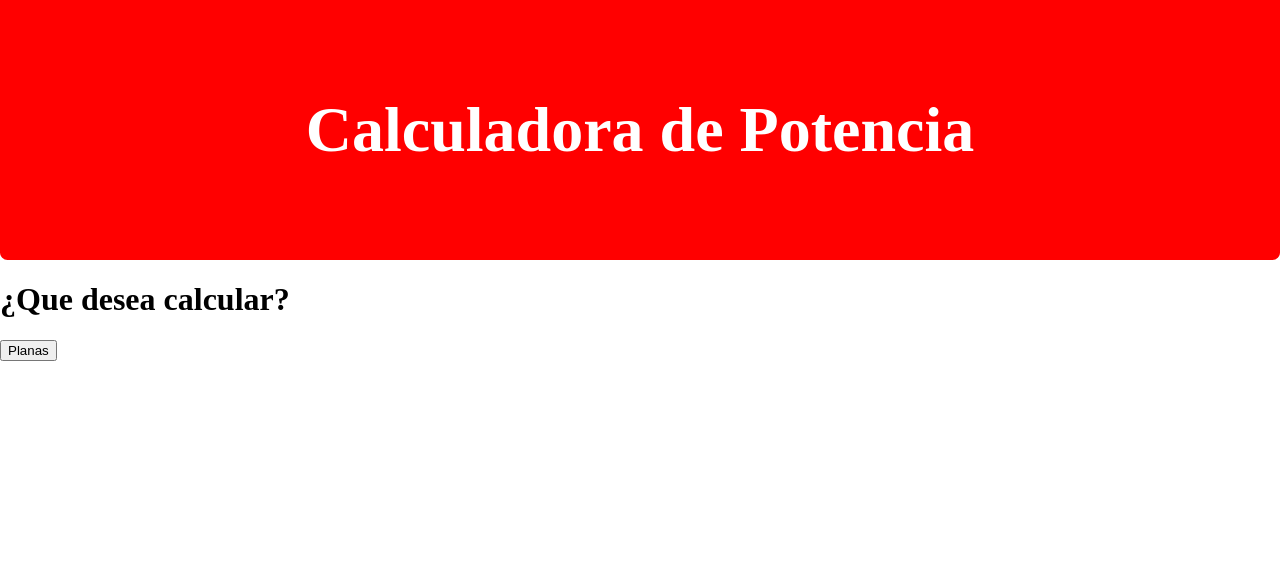
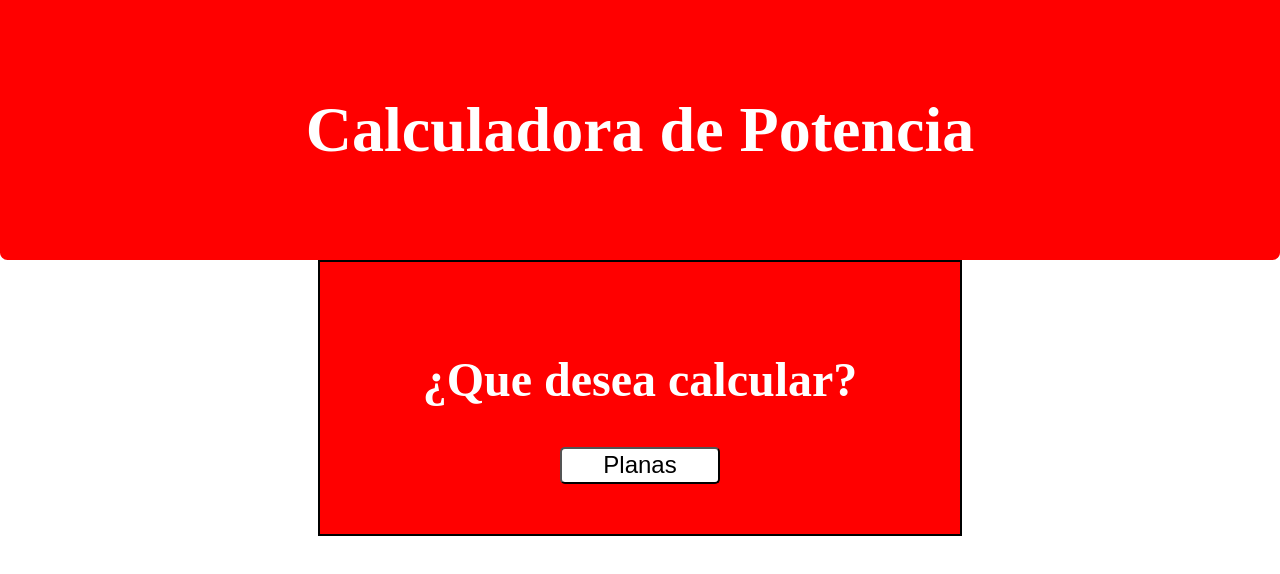
Before and after one commit to cfagomez/calculadora-potencia, a React (Vite) app: page / in a window 1280 px wide. Shown: the top 574 px of the page. Built offline with nearby package versions, Linux system fonts and the light colour scheme.

Commit message:
opciones-main

```diff
--- a/src/App.jsx
+++ b/src/App.jsx
@@ -6,8 +6,8 @@ function App() {
         <h1>Calculadora de Potencia</h1>
       </header>
       <main>
-        <h1>¿Que desea calcular?</h1>
-        <button>Planas</button>
+        <h2>¿Que desea calcular?</h2>
+        <button className="button">Planas</button>
       </main>
     </>
   )
--- a/src/index.css
+++ b/src/index.css
@@ -20,3 +20,35 @@ header h1 {
   font-size: 4rem;
 
 }
+
+/* MAIN */
+
+main {
+
+  margin: 0 auto;
+  border: 2.5px solid black;
+  padding: 50px 0;
+  background-color: red;
+  width: 50%;
+  text-align: center;
+
+}
+
+main h2 {
+
+  font-size: 3rem;
+  color: white;
+  margin-bottom: 40px;
+
+}
+
+.button {
+
+  padding: 2.5px 5px;
+  background-color: white;
+  color: black;
+  font-size: 1.5rem;
+  border-radius: 5px;
+  width: 25%;
+
+}
```
